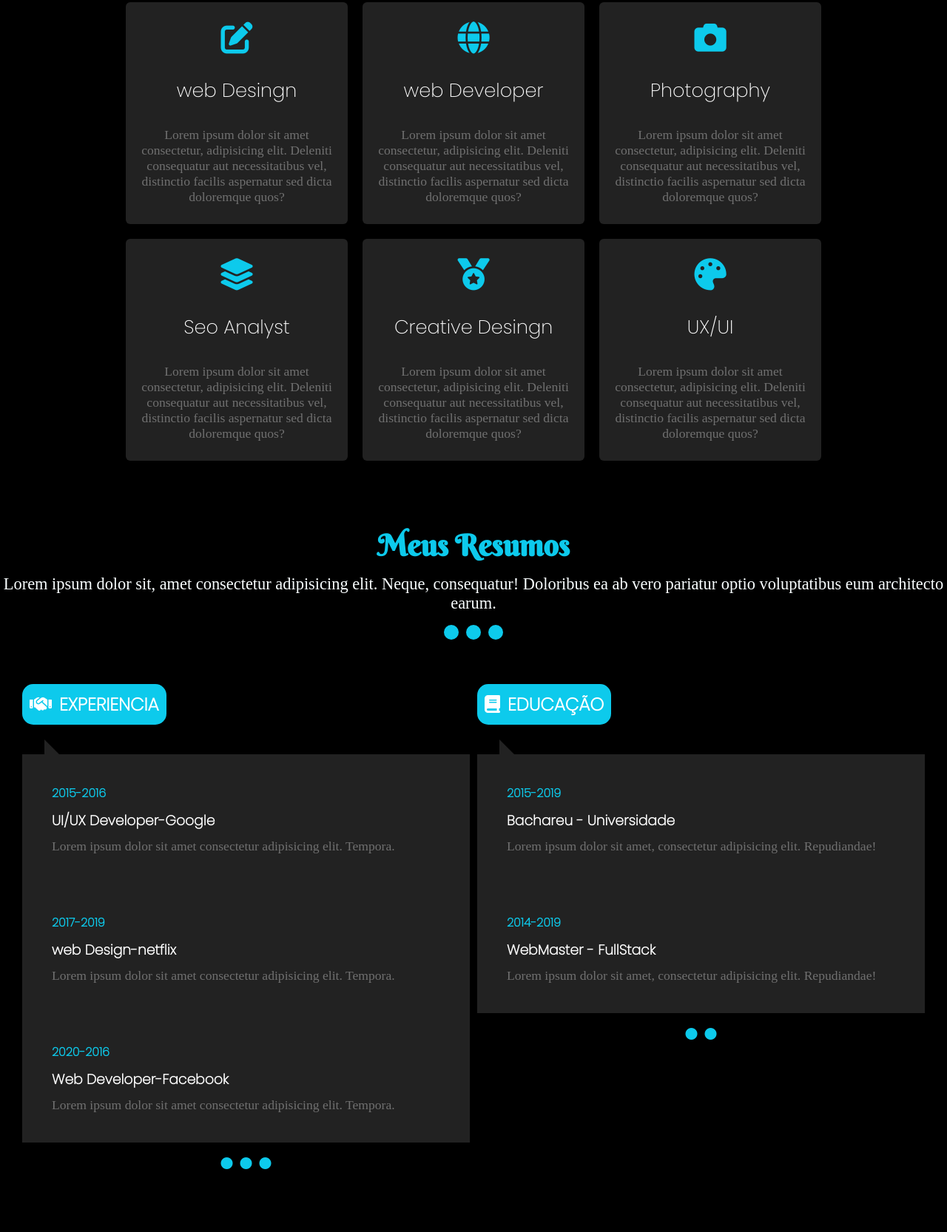
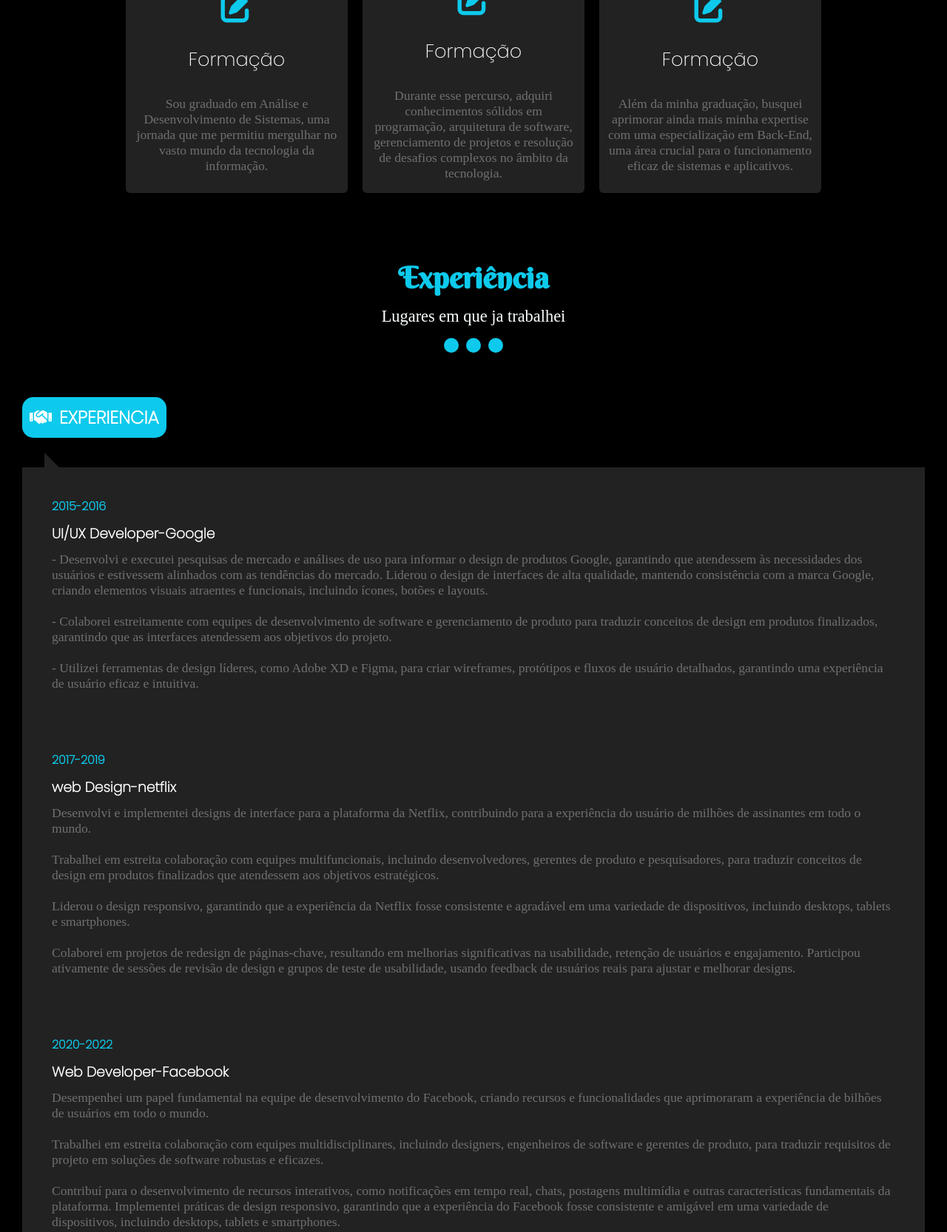
Before and after one commit to ErikDiasS/Trabalho-de-Portfolio, a plain HTML site: page index.html in a window 1280 px wide. Shown: the part 1966-3632 px from the top of the page at 74% size. Drawn offline with Linux system fonts and the light colour scheme.

Commit message:
portfolio

```diff
--- a/index.html
+++ b/index.html
@@ -38,7 +38,7 @@ RU: 414884-->
     <main>
         <article aria-label="sobre mim" class="sobre">
         <div class="sobre_titulo">
-            <h1>Sobre Mim </h1>
+            <h1 id="sobremim">Sobre Mim </h1>
             <p>Portfolio - Um Pouco Sobre Mim</p>
             <div aria-label="Ilustração de Botões">
                 <span></span>
@@ -72,8 +72,7 @@ RU: 414884-->
     </main>
     <section class="services">
         <div class="sobre_titulo">
-            <h1>Sobre Mim </h1>
-            <p>Portfolio - Um Pouco Sobre Mim</p>
+            <h1 id="formacao">Formação</h1>
             <div aria-label="Ilustração de Botões">
                 <span></span>
                 <span></span>
@@ -81,37 +80,22 @@ RU: 414884-->
                 <span></span>
             </div>
         </div>
-        <div class="meus_serviços">
+        <div class="formacao">
             <ul aria-label="Navegação secundaria">
                 <li>
                     <i class="fa-sharp fa-solid fa-pen-to-square"></i>
-                    <h3> web Desingn</h3>
-                    <p> Lorem ipsum dolor sit amet consectetur, adipisicing elit. Deleniti consequatur aut necessitatibus vel, distinctio facilis aspernatur sed dicta doloremque quos?</p>
+                    <h3> Formação</h3>
+                    <p> Sou graduado em Análise e Desenvolvimento de Sistemas, uma jornada que me permitiu mergulhar no vasto mundo da tecnologia da informação.</p>
                 </li>
                 <li>
-                    <i class="fa-solid fa-globe"></i>
-                    <h3> web Developer</h3>
-                    <p> Lorem ipsum dolor sit amet consectetur, adipisicing elit. Deleniti consequatur aut necessitatibus vel, distinctio facilis aspernatur sed dicta doloremque quos?</p>
+                    <i class="fa-sharp fa-solid fa-pen-to-square"></i>
+                    <h3> Formação</h3>
+                    <p> Durante esse percurso, adquiri conhecimentos sólidos em programação, arquitetura de software, gerenciamento de projetos e resolução de desafios complexos no âmbito da tecnologia.</p>
                 </li>
                 <li>
-                    <i class="fa-solid fa-camera"></i>
-                    <h3> Photography</h3>
-                    <p> Lorem ipsum dolor sit amet consectetur, adipisicing elit. Deleniti consequatur aut necessitatibus vel, distinctio facilis aspernatur sed dicta doloremque quos?</p>
-                </li>
-                <li>
-                    <i class="fa-solid fa-layer-group"></i>
-                    <h3> Seo Analyst</h3>
-                    <p> Lorem ipsum dolor sit amet consectetur, adipisicing elit. Deleniti consequatur aut necessitatibus vel, distinctio facilis aspernatur sed dicta doloremque quos?</p>
-                </li>
-                <li>
-                    <i class="fa-solid fa-medal"></i>
-                    <h3> Creative Desingn</h3>
-                    <p> Lorem ipsum dolor sit amet consectetur, adipisicing elit. Deleniti consequatur aut necessitatibus vel, distinctio facilis aspernatur sed dicta doloremque quos?</p>
-                </li>
-                <li>
-                    <i class="fa-sharp fa-solid fa-palette"></i>
-                    <h3> UX/UI</h3>
-                    <p> Lorem ipsum dolor sit amet consectetur, adipisicing elit. Deleniti consequatur aut necessitatibus vel, distinctio facilis aspernatur sed dicta doloremque quos?</p>
+                    <i class="fa-sharp fa-solid fa-pen-to-square"></i>
+                    <h3> Formação</h3>
+                    <p> Além da minha graduação, busquei aprimorar ainda mais minha expertise com uma especialização em Back-End, uma área crucial para o funcionamento eficaz de sistemas e aplicativos.</p>
                 </li>
             </ul>
         </div>
@@ -120,8 +104,8 @@ RU: 414884-->
 RU: 414884-->
     <div class="Meu_Resumo">
         <div class="sobre_titulo">
-            <h1>Meus Resumos</h1>
-            <p> Lorem ipsum dolor sit, amet consectetur adipisicing elit. Neque, consequatur! Doloribus ea ab vero pariatur optio voluptatibus eum architecto earum.</p>
+            <h1 id="portfolio">Experiência</h1>
+            <p> Lugares em que ja trabalhei  </p>
             <div aria-label="Ilustração de botões">
                 <span></span>
                 <span></span>
@@ -134,37 +118,48 @@ RU: 414884-->
                 <div>
                     <span>2015-2016</span>
                     <h3> UI/UX Developer-Google</h3>
-                    <p> Lorem ipsum dolor sit amet consectetur adipisicing elit. Tempora.</p>
+                    <p> - Desenvolvi e executei pesquisas de mercado e análises de uso para informar o design de produtos Google, garantindo que atendessem às necessidades dos usuários e estivessem alinhados com as tendências do mercado.
+                        Liderou o design de interfaces de alta qualidade, mantendo consistência com a marca Google, criando elementos visuais atraentes e funcionais, incluindo ícones, botões e layouts.
+                        <br>
+                        <br>
+
+                        - Colaborei estreitamente com equipes de desenvolvimento de software e gerenciamento de produto para traduzir conceitos de design em produtos finalizados, garantindo que as interfaces atendessem aos objetivos do projeto.
+                        <br>
+                        <br>
+
+                        - Utilizei ferramentas de design líderes, como Adobe XD e Figma, para criar wireframes, protótipos e fluxos de usuário detalhados, garantindo uma experiência de usuário eficaz e intuitiva.</p>
                 </div>
                 <div>
                     <span>2017-2019</span>
                     <h3> web Design-netflix</h3>
-                    <p> Lorem ipsum dolor sit amet consectetur adipisicing elit. Tempora.</p>
+                    <p> Desenvolvi e implementei designs de interface para a plataforma da Netflix, contribuindo para a experiência do usuário de milhões de assinantes em todo o mundo.
+                        <br>
+                        <br>
+                        Trabalhei em estreita colaboração com equipes multifuncionais, incluindo desenvolvedores, gerentes de produto e pesquisadores, para traduzir conceitos de design em produtos finalizados que atendessem aos objetivos estratégicos.
+                        <br>
+                        <br>
+                        Liderou o design responsivo, garantindo que a experiência da Netflix fosse consistente e agradável em uma variedade de dispositivos, incluindo desktops, tablets e smartphones.
+                        <br>
+                        <br>
+                        Colaborei em projetos de redesign de páginas-chave, resultando em melhorias significativas na usabilidade, retenção de usuários e engajamento.
+
+                        Participou ativamente de sessões de revisão de design e grupos de teste de usabilidade, usando feedback de usuários reais para ajustar e melhorar designs.</p>
                 </div>
                 <div>
-                    <span>2020-2016</span>
+                    <span>2020-2022</span>
                     <h3> Web Developer-Facebook</h3>
-                    <p> Lorem ipsum dolor sit amet consectetur adipisicing elit. Tempora.</p>
+                    <p> Desempenhei um papel fundamental na equipe de desenvolvimento do Facebook, criando recursos e funcionalidades que aprimoraram a experiência de bilhões de usuários em todo o mundo.
+                        <br>
+                        <br>
+                        Trabalhei em estreita colaboração com equipes multidisciplinares, incluindo designers, engenheiros de software e gerentes de produto, para traduzir requisitos de projeto em soluções de software robustas e eficazes.
+                        <br>
+                        <br>
+                        Contribuí para o desenvolvimento de recursos interativos, como notificações em tempo real, chats, postagens multimídia e outras características fundamentais da plataforma.
+
+                        Implementei práticas de design responsivo, garantindo que a experiência do Facebook fosse consistente e amigável em uma variedade de dispositivos, incluindo desktops, tablets e smartphones.</p>
                 </div>
                 <ul>
                     <li><i class="fa-sharp fa-solid fa-circle"></i></li>
-                    <li><i class="fa-sharp fa-solid fa-circle"></i></li>
-                    <li><i class="fa-sharp fa-solid fa-circle"></i></li>
-                </ul>
-            </div>
-            <h2 class="education"><i class="fa-solid fa-book"></i>EDUCAÇÃO</h2>
-            <div class="education_content">
-                <div>
-                    <span>2015-2019</span>
-                    <h3>Bachareu - Universidade</h3>
-                    <p> Lorem ipsum dolor sit amet, consectetur adipisicing elit. Repudiandae!</p>
-                </div>
-                <div>
-                    <span>2014-2019</span>
-                    <h3>WebMaster - FullStack</h3>
-                    <p> Lorem ipsum dolor sit amet, consectetur adipisicing elit. Repudiandae!</p>
-                </div>
-                <ul>
                     <li><i class="fa-sharp fa-solid fa-circle"></i></li>
                     <li><i class="fa-sharp fa-solid fa-circle"></i></li>
                 </ul>
@@ -179,8 +174,6 @@ RU: 414884-->
                         <li><i class="fa-sharp fa-solid fa-star"></i></li>
                         <li><i class="fa-sharp fa-solid fa-star"></i></li>
                         <li><i class="fa-sharp fa-solid fa-star"></i></li>
-                        <li><i class="fa-sharp fa-solid fa-star"></i></li>
-                        <li><i class="fa-sharp fa-solid fa-star"></i></li>
                     </ul>
                 </div>
                 <div class="skill_content">
@@ -189,15 +182,11 @@ RU: 414884-->
                         <li><i class="fa-sharp fa-solid fa-star"></i></li>
                         <li><i class="fa-sharp fa-solid fa-star"></i></li>
                         <li><i class="fa-sharp fa-solid fa-star"></i></li>
-                        <li><i class="fa-sharp fa-solid fa-star"></i></li>
-                        <li><i class="fa-sharp fa-solid fa-star"></i></li>
                     </ul>
                 </div>
                 <div class="skill_content">
                     <h3>CSS 3</h3>
                     <ul>
-                        <li><i class="fa-sharp fa-solid fa-star"></i></li>
-                        <li><i class="fa-sharp fa-solid fa-star"></i></li>
                         <li><i class="fa-sharp fa-solid fa-star"></i></li>
                         <li><i class="fa-sharp fa-solid fa-star"></i></li>
                         <li><i class="fa-sharp fa-solid fa-star"></i></li>
@@ -210,7 +199,6 @@ RU: 414884-->
                         <li><i class="fa-sharp fa-solid fa-star"></i></li>
                         <li><i class="fa-sharp fa-solid fa-star"></i></li>
                         <li><i class="fa-sharp fa-solid fa-star"></i></li>
-                        <li><i class="fa-sharp fa-solid fa-star"></i></li>
                     </ul>
                 </div>
                 <div class="skill_content">
@@ -218,16 +206,11 @@ RU: 414884-->
                     <ul>
                         <li><i class="fa-sharp fa-solid fa-star"></i></li>
                         <li><i class="fa-sharp fa-solid fa-star"></i></li>
-                        <li><i class="fa-sharp fa-solid fa-star"></i></li>
-                        <li><i class="fa-sharp fa-solid fa-star"></i></li>
-                        <li><i class="fa-sharp fa-solid fa-star"></i></li>
                     </ul>
                 </div>
                 <div class="skill_content">
                     <h3>JAVASCRIPT</h3>
                     <ul>
-                        <li><i class="fa-sharp fa-solid fa-star"></i></li>
-                        <li><i class="fa-sharp fa-solid fa-star"></i></li>
                         <li><i class="fa-sharp fa-solid fa-star"></i></li>
                         <li><i class="fa-sharp fa-solid fa-star"></i></li>
                         <li><i class="fa-sharp fa-solid fa-star"></i></li>
@@ -267,7 +250,7 @@ RU: 414884-->
     <section class="projects">
         <div class="sobre_titulo">
             <h1>My Projects</h1>
-            <p> Lorem ipsum dolor sit, amet consectetur adipisicing elit. Neque, consequatur! Doloribus ea ab vero pariatur optio voluptatibus eum architecto earum.</p>
+            <p> Obs: Area meramente ilustrativa.</p>
             <div aria-label="Ilustração de botões">
                 <span></span>
                 <span></span>
@@ -294,19 +277,19 @@ RU: 414884-->
                 <li id="website"><img src="imgs/zelda.jpg" alt="landing page do filme The league of Zelda"></li>
             </ul>
         </div>
-        <a href="#">>Load More Portfólio</a>
+        <a href="#">INICIO</a>
     </section>
     <footer>
         <div class="sobre_titulo">
-            <h1> Rede sociais </h1>
-            <p>Me siga também nas redes sociais!</p>
+            <h1 id="contato"> Contatos </h1>
+            <p>Me encontre aqui!</p>
         </div>
         <nav aria-label="navegação de links sociais">
             <ul class="footer_sociais">
-                <li><i class="fa-brands fa-facebook"><a href="#"></a></i></li>
-                <li><i class="fa-brands fa-linkedin-in"></i></li>
-                <li><i class="fa-brands fa-instagram"><a href="#"></a></i></li>
-                <li><i class="fa-brands fa-github-alt"><a herf="#"></a></i></li>
+                <li><a href="https://www.facebook.com/erik.dias.169" target="_blank"><i class="fa-brands fa-facebook"></a></i></i>
+                <li><a href="https://www.linkedin.com/in/erik-dias-718a95242/" target="_blank"><i class="fa-brands fa-linkedin-in"></a></i></i>
+                <li><a href="https://www.instagram.com/erik_diias/" target="_blank"><i class="fa-brands fa-instagram"></a></i></i>
+                <li><a href="https://github.com/ErikDiasS" target="_blank"><i class="fa-brands fa-github-alt"></a></i></i>
             </ul>
         </nav>
         <p class="footer_comercial">Todos os direitos reservados para Erik Dias &copy;</p>
--- a/style.css
+++ b/style.css
@@ -351,12 +351,12 @@ RU: 414884*/
     background-color: #151515;
 }
 
-.meus_serviços{
+.formacao{
     padding: 60px;
     color: white;
 }
 
-.meus_serviços ul {
+.formacao ul {
     display: flex;
     flex-wrap:wrap;
     gap: 20px;
@@ -364,7 +364,7 @@ RU: 414884*/
     justify-content: center;
 }
 
-.meus_serviços ul li {
+.formacao ul li {
     cursor: pointer;
     border-radius: 6px;
     position: relative;
@@ -378,24 +378,24 @@ RU: 414884*/
     background-color: #222;
 }
 
-.meus_serviços ul li i {
+.formacao ul li i {
     font-size:2.7rem;
     color: #0dcaec;
 }
 
-.meus_serviços ul li h3 {
+.formacao ul li h3 {
     color: #fff;
     font-size: 1.6rem;
     font-family: 'poppins';
     font-weight: 500;
 }
 
-.meus_serviços ul li p {
+.formacao ul li p {
     color: #707070;
     font-size: 1.1rem;
 }
 
-.meus_serviços li::before {
+.formacao li::before {
     content: '';
     transition: .5s ease-in-out;
     border-radius: 6px;
@@ -408,7 +408,7 @@ RU: 414884*/
     border-right: 2px solid transparent;
 }
 
-.meus_serviços li::after {
+.formacao li::after {
     content: '';
     transition: .5s ease-in-out;
     border-radius: 6px;
@@ -421,14 +421,14 @@ RU: 414884*/
     border-left: 2px solid transparent;
 }
 
-.meus_serviços li:hover::before {
+.formacao li:hover::before {
     width: 100%;
     height: 100%;
     border-top: 2px solid  #0dcaec;
     border-right: 2px solid  #0dcaec;
 }
 
-.meus_serviços li:hover::after {
+.formacao li:hover::after {
     width: 100%;
     height: 100%;
     border-top: 2px solid  #0dcaec;
@@ -445,7 +445,7 @@ RU: 414884*/
 .resumo_simples {
     padding: 30px;
     display: grid;
-    grid-template-columns: 1fr 1fr;
+    grid-template-columns: 1fr;
     justify-content: center;
     gap: 10px;
     align-items: start;
@@ -529,51 +529,7 @@ RU: 414884*/
 /*ERIK DIAS DE SOUZA
 RU: 414884*/
 
-.resumo_simples .education_content div {
-    background-color: #222;
-    padding: 40px;
-    animation: ladoSecao .5s ease-in-out forwards;
-    position: relative;
-}
-.education_content ul{
-    color:#0dcaec;
-    gap: 10px;
-    display: flex;
-    cursor: pointer;
-    margin-top: 20px;
-    justify-content: center;
-}
 
-.resumo_simples .education_content div::before{
-    content: '';
-    border-right: 30px solid transparent;
-    border-bottom: 30px solid #222;
-    position: absolute;
-    top: -20px;
-    left: 30px;
-    display: inline-block;
-}
-.resumo_simples .education_content div span {
-    color:#0dcaec;
-    font-family: "Poppins";
-    font-weight: bold;
-}
-
-.resumo_simples .education_content div h3 {
-    font-family:'Poppins';
-    margin: 10px 0;
-}
-.resumo_simples .education_content  div p {
-    color: #707070;
-    font-size: 1.1rem;
-}
-
-.education_content ul li.ativo {
-    color: #3e3d3d;
-}
-.resumo_simples .education_content div.ativo{
-    display: block;
-}
 
 /* CURSOS E SKILL*/
 /*ERIK DIAS DE SOUZA
@@ -824,6 +780,7 @@ footer {
     padding: 30px;
     font-size: 1.5rem;
     color: #f7f7f7;
+    cursor: pointer;
 }
 
 .footer_sociais li::hover {
```
